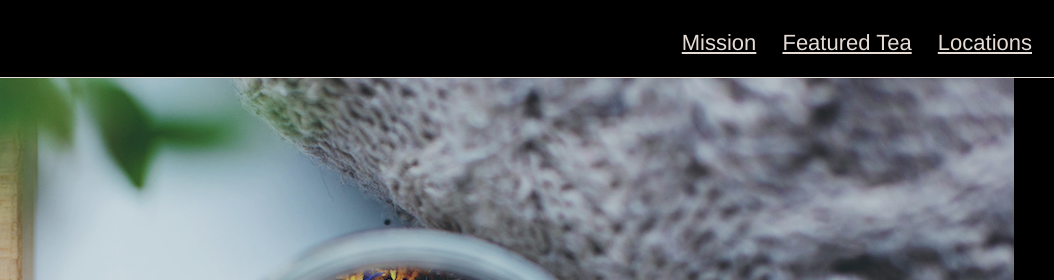
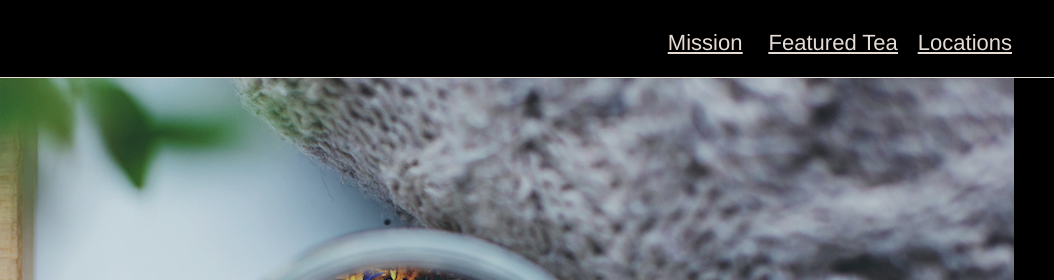
Before and after one commit to supermlaka/cafe-cozy, a plain HTML site: page index.html in a window 1280 px wide. Shown: the top 280 px of the page, 226-1280 px from the left. Drawn offline with Linux system fonts and the light colour scheme.

Commit message:
add links to navbar

```diff
--- a/index.html
+++ b/index.html
@@ -7,19 +7,19 @@
 </head>
 
 <body>
-  <!--header section -->
+  <!-- Header section -->
   <header>
     <img src="./resources/images/img-tea-cozy-logo.png" alt="logo" />
     <nav>
-      <span><a href="#mission"></a>Mission</span>
-      <span><a href="#featured"></a>Featured Tea</span>
-      <span><a href="#locations"></a>Locations</span>
+      <span><a href="#mission">Mission</a></span>
+      <span><a href="#featured">Featured Tea</a><span>
+      <span><a href="#locations">Locations</a></span>
       <nav>
   </header>
-  <!-- main content -->
+  <!-- Main content -->
   <div class="main">
 
-    <!--mission section-->
+    <!-- Mission section -->
     <div id="mission">
       <div class="content">
         <h2>Our Mission</h2>
@@ -56,7 +56,7 @@
       </div>
     </div>
 
-    <!--locations section -->
+    <!-- Locations section -->
     <div id="locations">
       <h2>Locations</h2>
       <div class="locationslist">
--- a/resources/css/index.css
+++ b/resources/css/index.css
@@ -35,6 +35,10 @@ header nav span {
   text-decoration: underline;
 }
 
+a{
+  color: seashell;
+}
+
 .main {
   padding-top: 69px;
   display: flex;
@@ -50,6 +54,7 @@ header nav span {
   justify-content: center;
   height: 700px;
   width: 1200px;
+  padding-top: 70px;
 }
 
 .content {
@@ -62,6 +67,7 @@ header nav span {
   height: 700px;
   width: 1000px;
   flex-direction: column;
+  padding-top: 70px;
 }
 
 .gallery {
@@ -93,6 +99,7 @@ header nav span {
   flex-direction: column;
   height: 500px;
   width: 1200px;
+  padding-top: 70px;
 }
 
 .locationslist {
```
